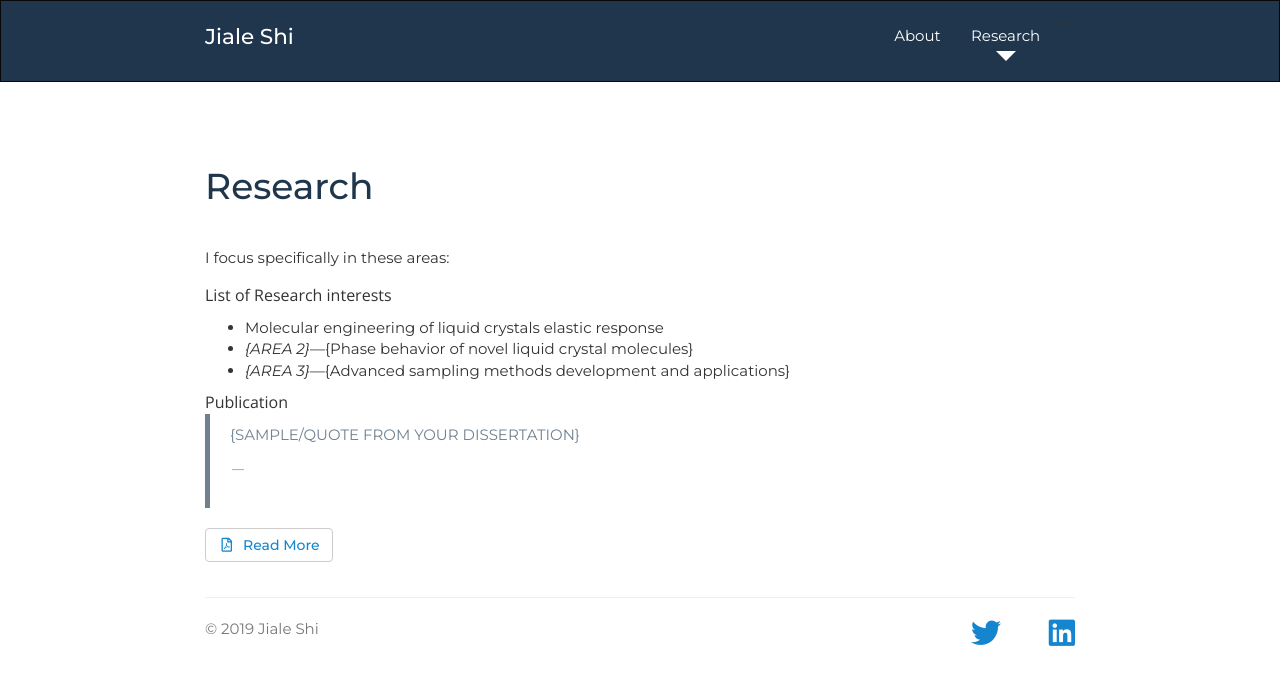
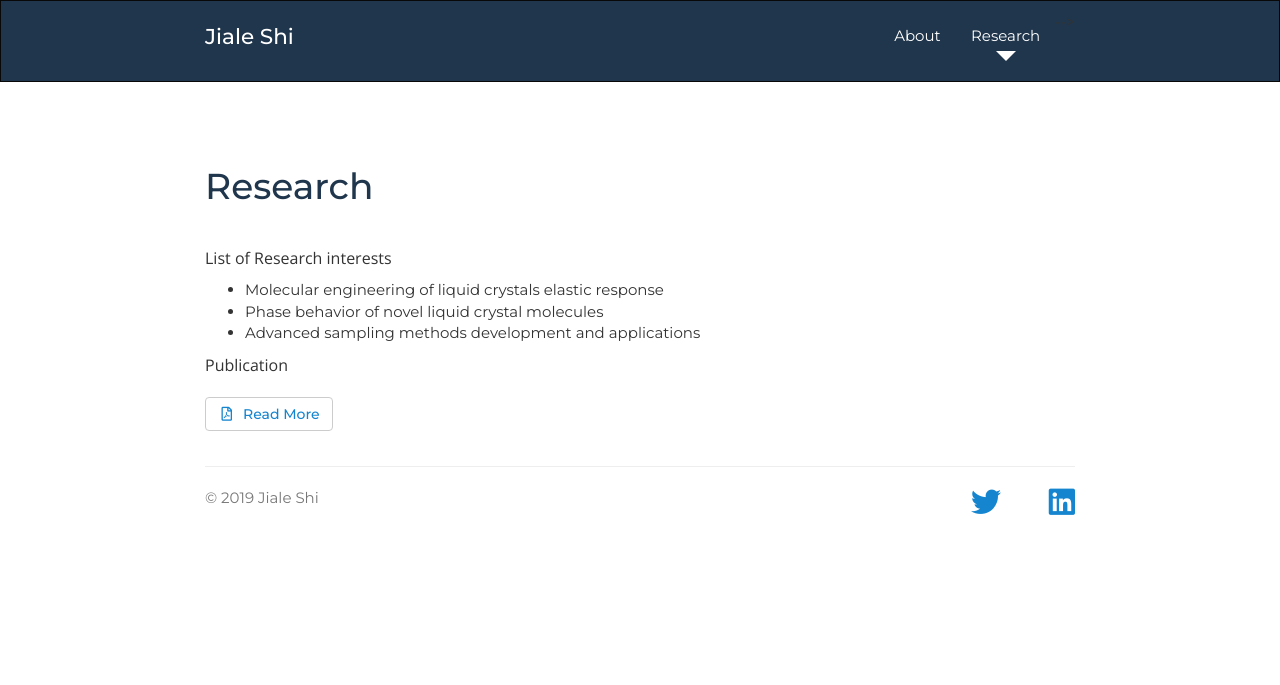
Before and after one commit to shijiale0609/shijiale0609.github.io, a Jekyll site: the page research.html, which Jekyll copies as it is, in a window 1280 px wide. Shown: the top 685 px of the page. Built offline with Jekyll 4.4.1, drawn with Linux system fonts in a browser that asks for light colours; nearby versions of some CDN libraries; a style sheet for code colours, icons or effects is not loaded.

Commit message:
update research

```diff
--- a/research.html
+++ b/research.html
@@ -64,13 +64,13 @@
 
            <!-- <p>My {PHD|MS|MA} work in the {DEPARTMENT} at {UNIVERSITY} was on {AREAS OF RESEARCH} where I {DESRCRIBE WHAT YOU STUDIED IN 1 OR 2 SENTENCES}. I apply my learning to the classroom by integrating it into the {SPECIFIC COURSE} course, creating a more realistic and authentic experience.</p> -->
 
-            <p>I focus specifically in these areas:</p>
+            <!-- <p>I focus specifically in these areas:</p> -->
 
             List of Research interests
             <ul class="push-down-1">
                <li>Molecular engineering of liquid crystals elastic response</li>
-               <li><em>{AREA 2}</em>&mdash;{Phase behavior of novel liquid crystal molecules}</li>
-               <li><em>{AREA 3}</em>&mdash;{Advanced sampling methods development and applications}</li>
+               <li>Phase behavior of novel liquid crystal molecules</li>
+               <li>Advanced sampling methods development and applications</li>
                <!-- <li><em>{AREA 4}</em>&mdash;{BRIEF DESCRIPTION OF AREA}</li> -->
                <!-- <li><em>{AREA 5}</em>&mdash;{BRIEF DESCRIPTION OF AREA}</li> -->
                <!-- <li><em>{AREA 6}</em>&mdash;{BRIEF DESCRIPTION OF AREA}</li> -->
@@ -111,7 +111,7 @@
             <p>{BRIEF PARAGRAPH(S) ABSTRACT OF YOUR DISSERTATION}</p> -->
 
             <!-- Sample quote from the dissertation -->
-            <blockquote>{SAMPLE/QUOTE FROM YOUR DISSERTATION}
+            <!-- <blockquote>{SAMPLE/QUOTE FROM YOUR DISSERTATION} -->
                <footer>
                  <!--  Smith, Jane. (2015). <em>Title of Dissertation.</em> (Doctoral dissertation). Retrieved from Some Online Repository. (http://online-repository.com) -->
                </footer>
```
